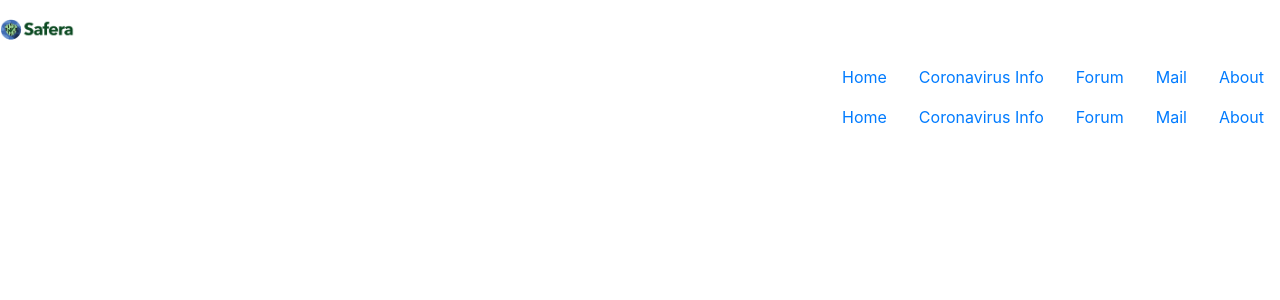
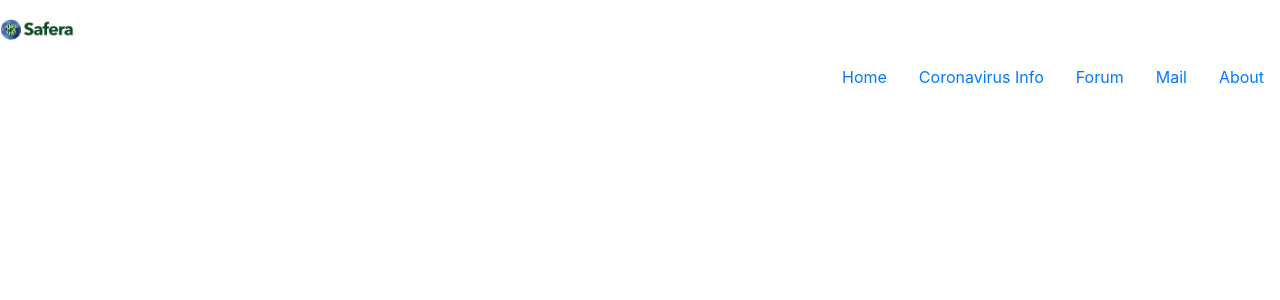
Before and after one commit to FerasAlfrih/MainSite, a Django app: page / in a window 1280 px wide. Shown: the top 300 px of the page. Run offline with Django 3.2, Linux system fonts and the light colour scheme; data that the repository does not hold is empty; some libraries are stand-ins or nearby versions.

Commit message:
ordinary

```diff
--- a/saferasoft/settings.py
+++ b/saferasoft/settings.py
@@ -125,9 +125,8 @@ USE_TZ = True
 # Static files (CSS, JavaScript, Images)
 # https://docs.djangoproject.com/en/3.0/howto/static-files/
 
-STATIC_ROOT = os.path.join(BASE_DIR, "staticfiles")
-STATICFILES_DIRS = os.path.join(BASE_DIR, "static"),
-STATIC_URL = "/static/"
+STATIC_URL = '/static/'
+STATIC_ROOT = 'staticfiles'
 
 MEDIA_ROOT = os.path.join(BASE_DIR, 'media')
 MEDIA_URL = '/media/'
--- a/templates/base.html
+++ b/templates/base.html
@@ -41,23 +41,6 @@
           </li>
         </ul>
       </span>
-      <ul class="nav justify-content-end">
-        <li class="nav-item">
-          <a class="nav-link active" href="{% url 'home' %}">Home</a>
-        </li>
-        <li class="nav-item">
-          <a class="nav-link" href="{% url 'CovUpdate' %}">Coronavirus Info</a>
-        </li>
-        <li class="nav-item">
-          <a class="nav-link" href="{% url 'soon' %}">Forum</a>
-        </li>
-        <li class="nav-item">
-          <a class="nav-link " href="{% url 'soon' %}">Mail</a>
-        </li>
-        <li class="nav-item">
-          <a class="nav-link " href="{% url 'soon' %}">About</a>
-        </li>
-      </ul>
     </nav>
     {% endblock header %}
   </header>
```
